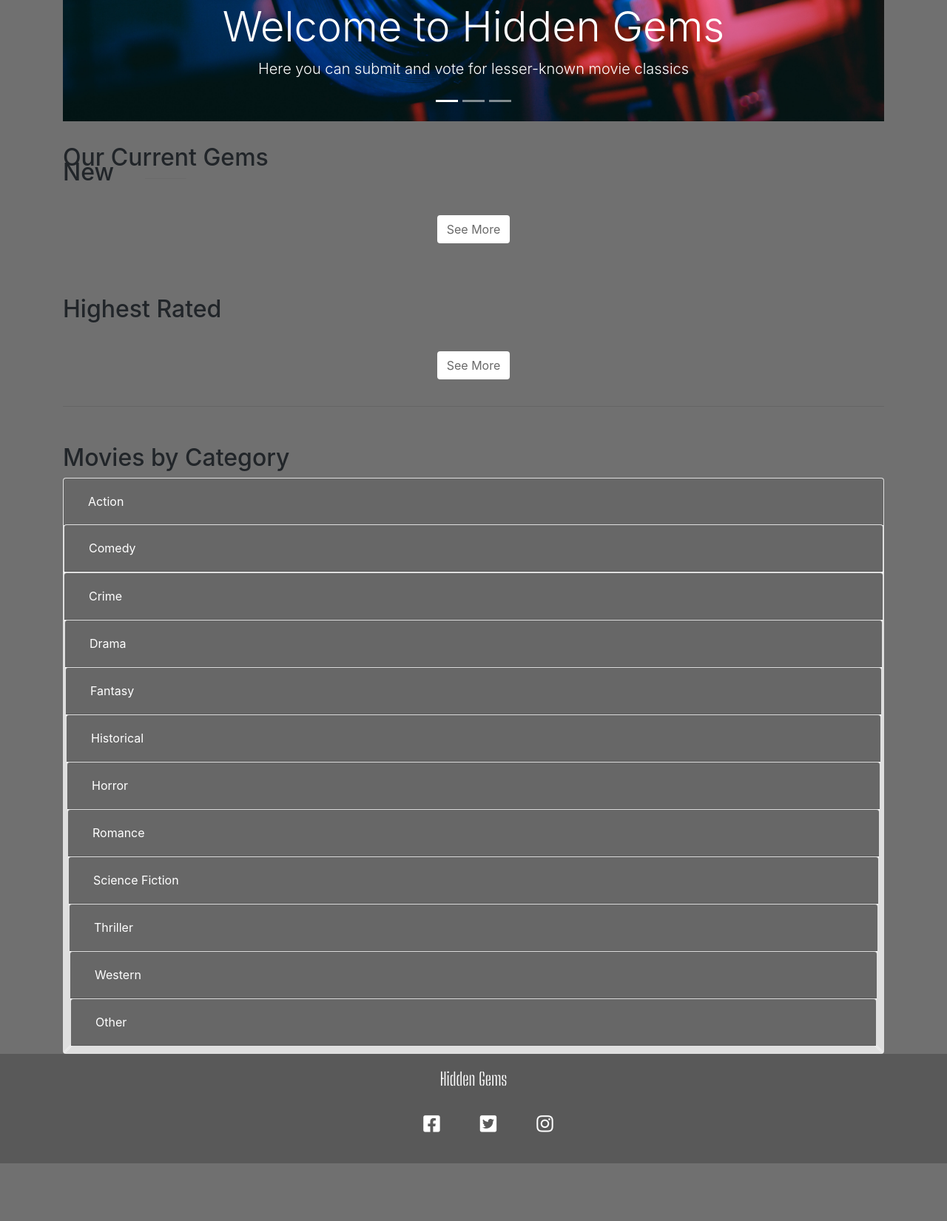
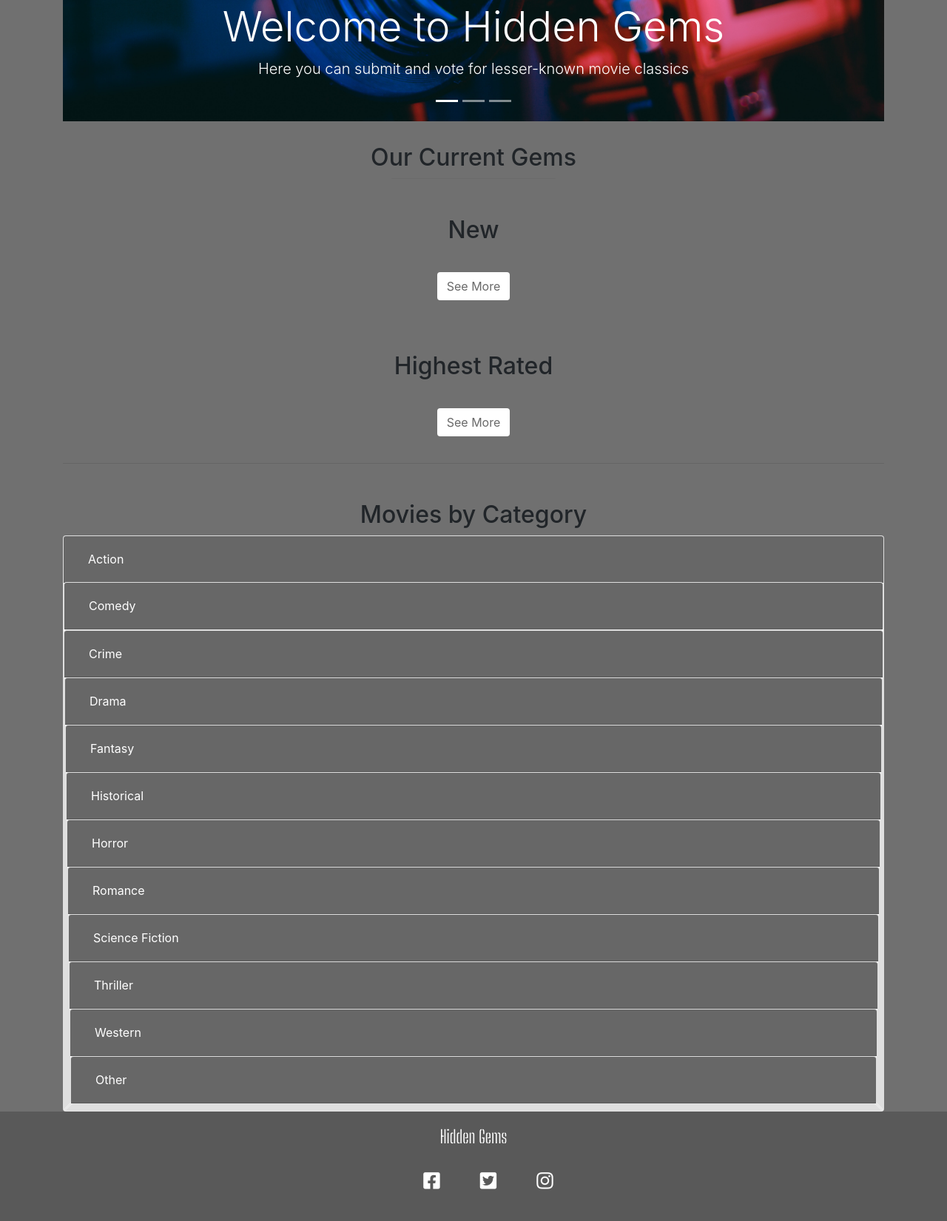
Before and after one commit to Code-Institute-Submissions/HiddenGems, a Flask app: page / in a window 1280 px wide. Shown: the part 449-2100 px from the top of the page at 74% size. Before the commit the page ends 2022 px from the top, so only its background shows below. Run offline with Flask 2, Linux system fonts and the light colour scheme; data that the repository does not hold is empty; some libraries are stand-ins or nearby versions.

Commit message:
Amend positioning for 'Current Gems' title

```diff
--- a/static/css/style.css
+++ b/static/css/style.css
@@ -8,6 +8,7 @@
 
 body {
   background-color: #707070;
+  text-align: center;
 }
 
 .top-content{
@@ -54,16 +55,14 @@ body {
 }
 
 .gems-title-div {
-  align-items: center;
-  justify-content: center;
-  position: absolute;
   margin: 0 auto;
+  text-align: center;
 }
 
 .gems-title {
   margin-top: 30px;
   text-align: center;
-  position: relative;
+
 }
 
 /* --------------------------------------------------- Buttons */
```
